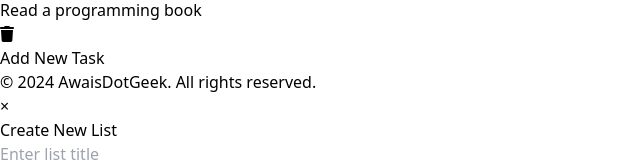
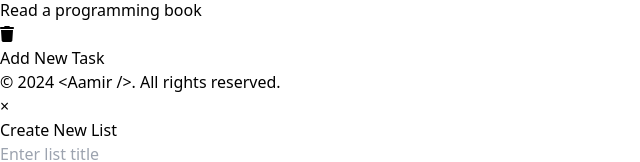
Before and after one commit to AwaisDotGeek/TaskBoard_, a React (Vite) app: page / in a window 1280 px wide. Shown: the part 986-1148 px from the top of the page, without its empty margins (0-640 px from the left). Built offline with nearby package versions, Linux system fonts and the light colour scheme.

Commit message:
Initial Commit

```diff
--- a/src/components/Footer.jsx
+++ b/src/components/Footer.jsx
@@ -1,9 +1,11 @@
 const Footer = () => {
-    return (
-        <footer className="text-center bg-gray-100 py-4" >
-            <p>&copy; {new Date().getFullYear()} AwaisDotGeek. All rights reserved.</p>
-        </footer>
-    );
-}
+  return (
+    <footer className="text-center bg-gray-100 py-4">
+      <p className="font-bold text-lg">
+        &copy; {new Date().getFullYear()} &lt;Aamir /&gt;. All rights reserved.
+      </p>
+    </footer>
+  );
+};
 
 export default Footer;
```
